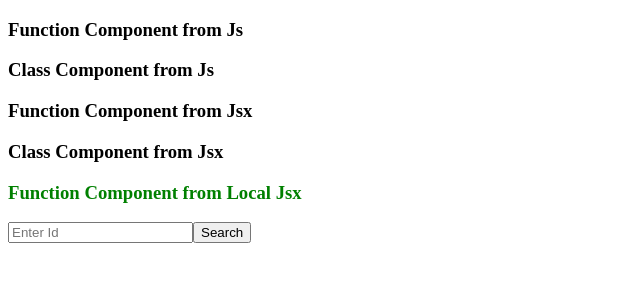
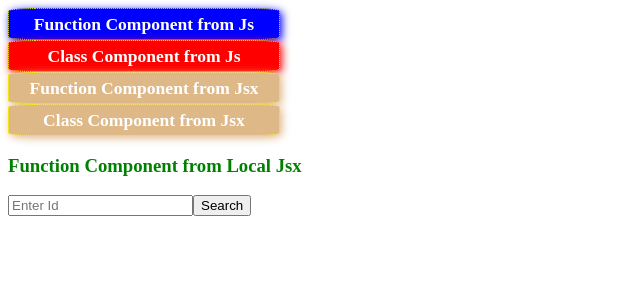
Before and after one commit to se7enwin/cinco, a React (Create React App) app: page / in a window 1280 px wide. Shown: the top 300 px of the page, without its empty margins (0-640 px from the left). Built offline with nearby package versions, Linux system fonts and the light colour scheme.

Commit message:
add css files

```diff
--- /dev/null
+++ b/public/css-dom.js
@@ -0,0 +1,26 @@
+// Working with Dom
+
+// Execute Css After Loading Html
+document.addEventListener('DOMContentLoaded', () => {
+
+    // Css from tag - Render one - Id one
+
+    const one = document.getElementById('one');
+    one.setAttribute('style', "display:flex;justify-content:center;align-items:center;width:270px;height:30px;font-size:15px;color:white;background-color:blue;border:1px dotted yellow;border-radius:10%;box-shadow:2px 2px 8px blue;");
+
+    // Css from style tag hml - Render two - Id two
+
+    const head = document.querySelector('head');
+    const style = document.createElement('style');
+    style.innerHTML += '#two {display:flex;justify-content:center;align-items:center;width:270px;height:30px;font-size:15px;color:white;background-color:red;border:1px dotted yellow;border-radius:10%;box-shadow:2px 2px 8px red;}'
+    head.appendChild(style);
+
+    // Css from external css file - Render three , four - Id three, four
+
+    const link = document.createElement('link');
+    link.setAttribute('rel', 'stylesheet');
+    link.setAttribute('href', './styleslynk.css');
+    head.appendChild(link);
+
+
+})
--- a/public/index.html
+++ b/public/index.html
@@ -16,6 +16,8 @@
     <script src="https://unpkg.com/react-dom@18/umd/react-dom.development.js" crossorigin></script>
     <!-- Babel remote library -->
     <script src="https://unpkg.com/@babel/standalone/babel.min.js" crossorigin></script>
+    <!-- Js File - Css -->
+    <script type="text/javascript" src="css-dom.js"></script>
 
 </head>
 
--- /dev/null
+++ b/public/styleslynk.css
@@ -0,0 +1,15 @@
+#three,
+#four {
+
+    display: flex;
+    justify-content: center;
+    align-items: center;
+    width: 270px;
+    height: 30px;
+    font-size: 15px;
+    color: white;
+    background-color: burlywood;
+    border: 1px dotted yellow;
+    border-radius: 10%;
+    box-shadow: 2px 2px 8px burlywood;
+}
```
Also changed, not shown: 2 other files (tests, documents, lock files or other folders).
